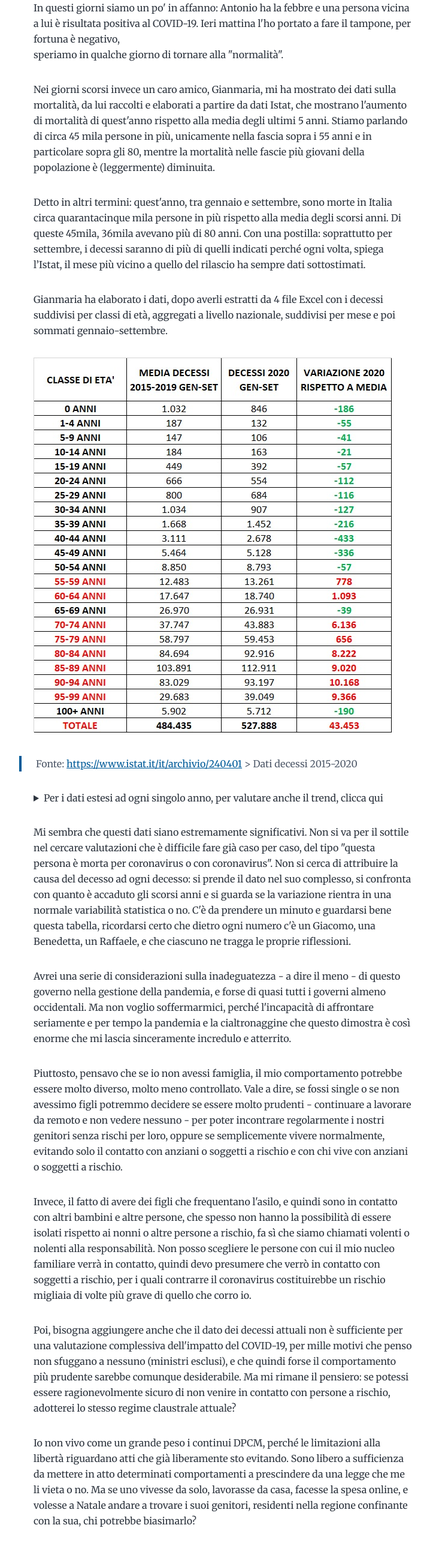
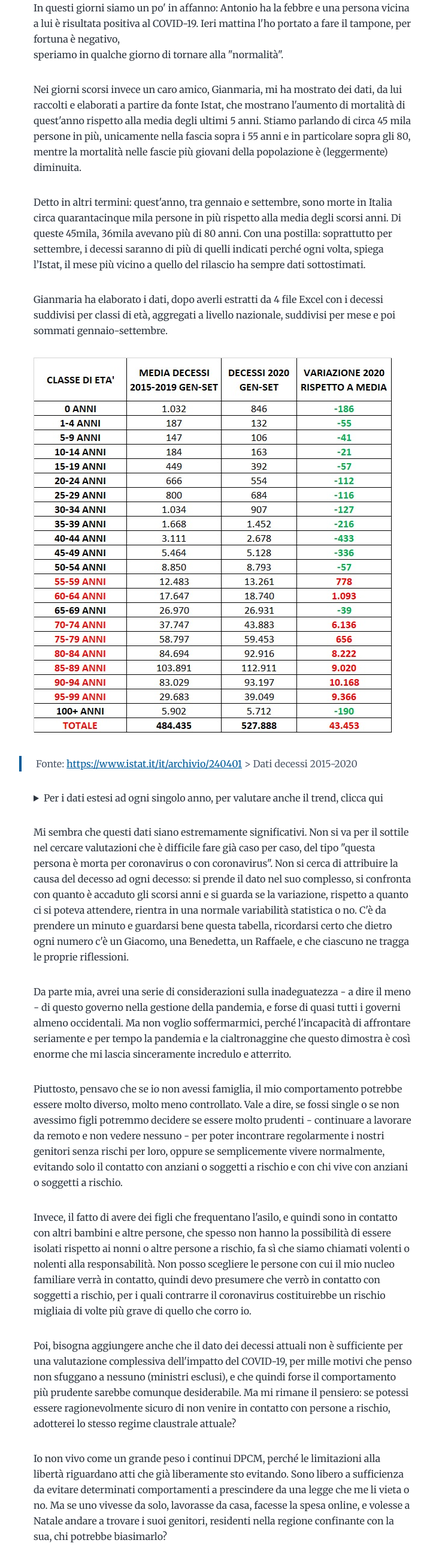
Before and after one commit to carlomartinucci/questoblognonhauntitolo, a Gatsby site: page /2020-12-09-se-fossi-single/ in a window 1280 px wide. Shown: the part 135-2712 px from the top of the page at 60% size, without its empty margins (268-986 px from the left). Built offline with nearby package versions, Linux system fonts and the light colour scheme; Gatsby itself is replaced by a stand-in of ours.

Commit message:
Little tweak

```diff
--- a/content/blog/2020-12-09-se-fossi-single/index.md
+++ b/content/blog/2020-12-09-se-fossi-single/index.md
@@ -7,7 +7,7 @@ newsletter: "Rispetto a tanti altri amici siamo fortunati: non ci manca nulla e
 
 speriamo in qualche giorno di tornare alla "normalità".
 
-Nei giorni scorsi invece un caro amico, Gianmaria, mi ha mostrato dei dati sulla mortalità, da lui raccolti e elaborati a partire da dati Istat, che mostrano l'aumento di mortalità di quest'anno rispetto alla media degli ultimi 5 anni. Stiamo parlando di circa 45 mila persone in più, unicamente nella fascia sopra i 55 anni e in particolare sopra gli 80, mentre la mortalità nelle fascie più giovani della popolazione è (leggermente) diminuita.
+Nei giorni scorsi invece un caro amico, Gianmaria, mi ha mostrato dei dati, da lui raccolti e elaborati a partire da fonte Istat, che mostrano l'aumento di mortalità di quest'anno rispetto alla media degli ultimi 5 anni. Stiamo parlando di circa 45 mila persone in più, unicamente nella fascia sopra i 55 anni e in particolare sopra gli 80, mentre la mortalità nelle fascie più giovani della popolazione è (leggermente) diminuita.
 
 Detto in altri termini: quest'anno, tra gennaio e settembre, sono morte in Italia circa quarantacinque mila persone in più rispetto alla media degli scorsi anni. Di queste 45mila, 36mila avevano più di 80 anni. Con una postilla: soprattutto per settembre, i decessi saranno di più di quelli indicati perché ogni volta, spiega l’Istat, il mese più vicino a quello del rilascio ha sempre dati sottostimati.
 
@@ -26,9 +26,9 @@ Per i dati estesi ad ogni singolo anno, per valutare anche il trend, clicca qui
 
 </details>
 
-Mi sembra che questi dati siano estremamente significativi. Non si va per il sottile nel cercare valutazioni che è difficile fare già caso per caso, del tipo "questa persona è morta per coronavirus o con coronavirus". Non si cerca di attribuire la causa del decesso ad ogni decesso: si prende il dato nel suo complesso, si confronta con quanto è accaduto gli scorsi anni e si guarda se la variazione rientra in una normale variabilità statistica o no. C'è da prendere un minuto e guardarsi bene questa tabella, ricordarsi certo che dietro ogni numero c'è un Giacomo, una Benedetta, un Raffaele, e che ciascuno ne tragga le proprie riflessioni.
+Mi sembra che questi dati siano estremamente significativi. Non si va per il sottile nel cercare valutazioni che è difficile fare già caso per caso, del tipo "questa persona è morta per coronavirus o con coronavirus". Non si cerca di attribuire la causa del decesso ad ogni decesso: si prende il dato nel suo complesso, si confronta con quanto è accaduto gli scorsi anni e si guarda se la variazione, rispetto a quanto ci si poteva attendere, rientra in una normale variabilità statistica o no. C'è da prendere un minuto e guardarsi bene questa tabella, ricordarsi certo che dietro ogni numero c'è un Giacomo, una Benedetta, un Raffaele, e che ciascuno ne tragga le proprie riflessioni.
 
-Avrei una serie di considerazioni sulla inadeguatezza - a dire il meno - di questo governo nella gestione della pandemia, e forse di quasi tutti i governi almeno occidentali. Ma non voglio soffermarmici, perché l'incapacità di affrontare seriamente e per tempo la pandemia e la cialtronaggine che questo dimostra è così enorme che mi lascia sinceramente incredulo e atterrito.
+Da parte mia, avrei una serie di considerazioni sulla inadeguatezza - a dire il meno - di questo governo nella gestione della pandemia, e forse di quasi tutti i governi almeno occidentali. Ma non voglio soffermarmici, perché l'incapacità di affrontare seriamente e per tempo la pandemia e la cialtronaggine che questo dimostra è così enorme che mi lascia sinceramente incredulo e atterrito.
 
 Piuttosto, pensavo che se io non avessi famiglia, il mio comportamento potrebbe essere molto diverso, molto meno controllato. Vale a dire, se fossi single o se non avessimo figli potremmo decidere se essere molto prudenti - continuare a lavorare da remoto e non vedere nessuno - per poter incontrare regolarmente i nostri genitori senza rischi per loro, oppure se semplicemente vivere normalmente, evitando solo il contatto con anziani o soggetti a rischio e con chi vive con anziani o soggetti a rischio.
 
@@ -36,6 +36,6 @@ Invece, il fatto di avere dei figli che frequentano l'asilo, e quindi sono in co
 
 Poi, bisogna aggiungere anche che il dato dei decessi attuali non è sufficiente per una valutazione complessiva dell'impatto del COVID-19, per mille motivi che penso non sfuggano a nessuno (ministri esclusi), e che quindi forse il comportamento più prudente sarebbe comunque desiderabile. Ma mi rimane il pensiero: se potessi essere ragionevolmente sicuro di non venire in contatto con persone a rischio, adotterei lo stesso regime claustrale attuale?
 
-Io non vivo come un grande peso i continui DPCM, perché le limitazioni alla libertà riguardano atti che già liberamente sto evitando. Sono libero a sufficienza da mettere in atto determinati comportamenti a prescindere da una legge che me li vieta o no. Ma se uno vivesse da solo, lavorasse da casa, facesse la spesa online, e volesse a Natale andare a trovare i suoi genitori, residenti nella regione confinante con la sua, chi potrebbe biasimarlo?
+Io non vivo come un grande peso i continui DPCM, perché le limitazioni alla libertà riguardano atti che già liberamente sto evitando. Sono libero a sufficienza da evitare determinati comportamenti a prescindere da una legge che me li vieta o no. Ma se uno vivesse da solo, lavorasse da casa, facesse la spesa online, e volesse a Natale andare a trovare i suoi genitori, residenti nella regione confinante con la sua, chi potrebbe biasimarlo?
 
 Ciascuno deve essere disposto a rinunciare a qualcosa per il bene di tutti, mi si potrebbe rispondere. Certo è che determinati sacrifici sono ancora più difficili da fare quando chi te li chiede è... beh, quello che è.
```
